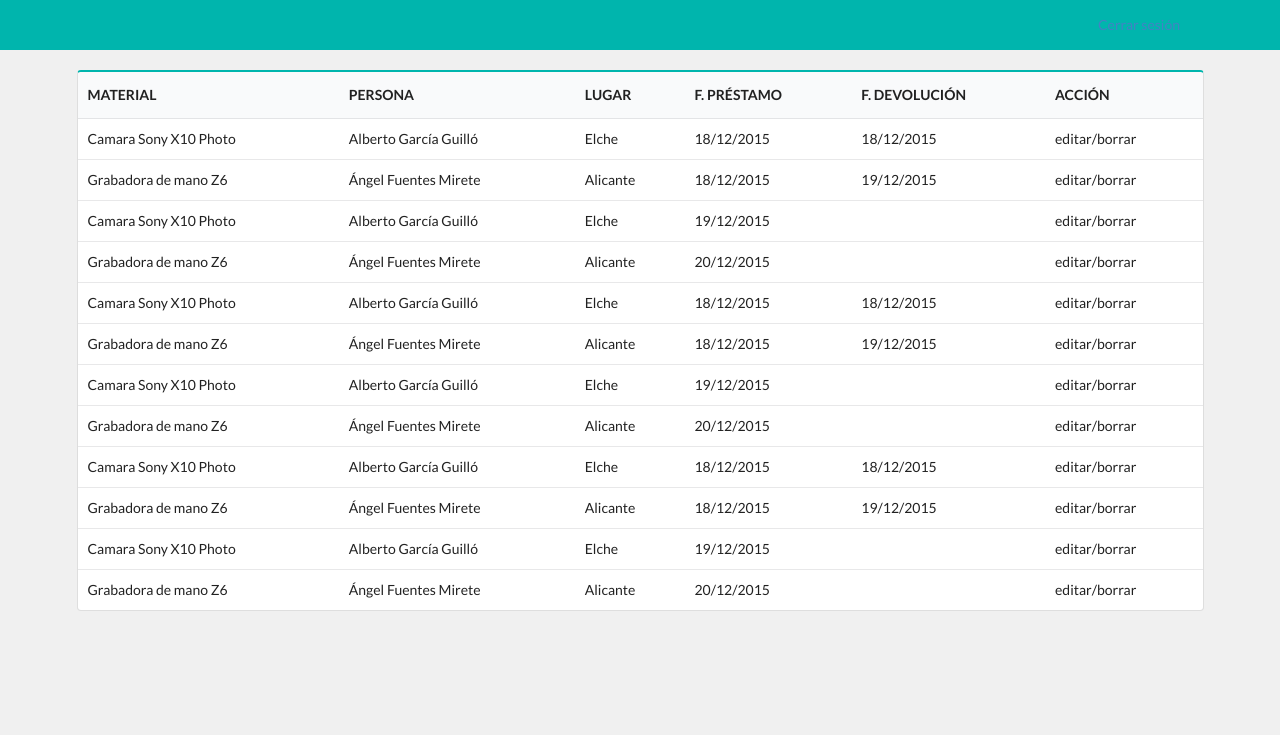
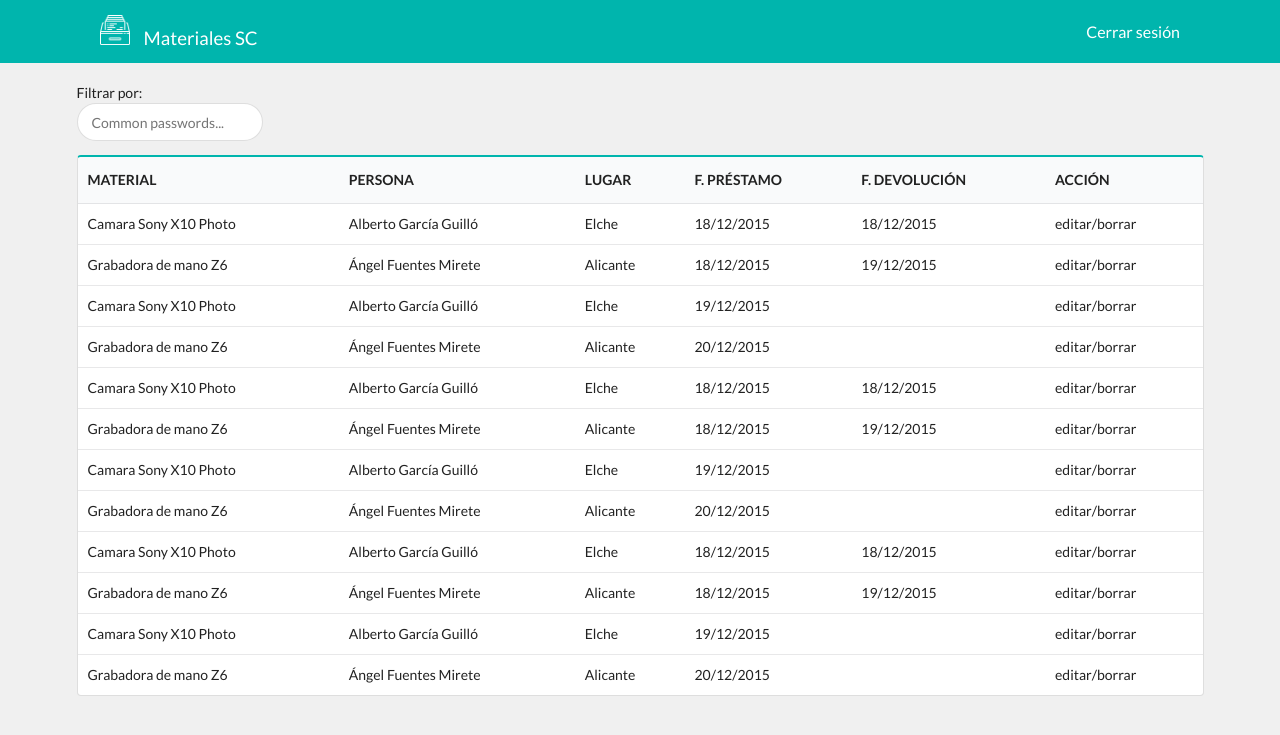
Before and after one commit to manutepowa/Material, a PHP site: page /views/prueba.php in a window 1280 px wide. Shown: the top 735 px of the page. Run offline with PHP 8.4, Linux system fonts and the light colour scheme.

```diff
--- a/site_map/css/style.css
+++ b/site_map/css/style.css
@@ -1,7 +1,37 @@
 .cabecera{
 	width: 100%;
-	text-align: right;
+	text-align: left;
 	margin: 0 0 20px 0;
 	background: #00B5AD;
 	padding: 15px 100px;
+	color: #ffffff;
+	font-size: 14pt;
 }
+
+/*.lmenu{
+	width: 50%;
+	text-align: left;
+	margin: 0;
+}
+
+.rmenu{
+	width: 50%;
+	text-align: right;
+	margin: 0;
+}*/
+
+.cabecera img{
+	width: 30px;
+	margin-right: 10px;
+}
+
+.cabecera a{
+	color: #ffffff;
+	font-size: 12pt;
+	float: right;
+	margin-top: 7px;
+}
+
+.cabecera a:hover{
+	color: rgb(240, 240, 240);
+}
--- a/views/header.php
+++ b/views/header.php
@@ -13,7 +13,7 @@
  <html lang="es">
  <head>
  	<meta charset="UTF-8">
- 	<title>Materiales OC</title>
+ 	<title>Materiales SC</title>
  	<link rel="shortcut icon" href="../site_map/images/favicon.png">
  	<link rel="stylesheet" href="../site_map/Semantic-UI-CSS-master/semantic.min.css">
  	<link rel="stylesheet" href="../site_map/css/style.css">
--- a/views/prueba.php
+++ b/views/prueba.php
@@ -3,10 +3,24 @@
  ?>
 
   <div class="cabecera">
-    <a href="salir.php">Cerrar sesión</a>
+    <div class="ui container">
+      <!-- <div class="lmenu"> -->
+        <img src="../site_map/images/logo.png" alt="logo">
+        Materiales SC
+      <!-- </div> -->
+      <!-- <div class="rmenu"> -->
+        <a href="salir.php">Cerrar sesión</a>
+      <!-- </div> -->
+    </div>
   </div>
 
   <div class="ui container">
+
+Filtrar por:
+  <div class="ui search">
+  <input class="prompt" type="text" placeholder="Common passwords...">
+  <div class="results"></div>
+</div>
 
     <table class="ui teal table">
       <thead>
```
Also changed, not shown: site_map/images/logo.png (added).
